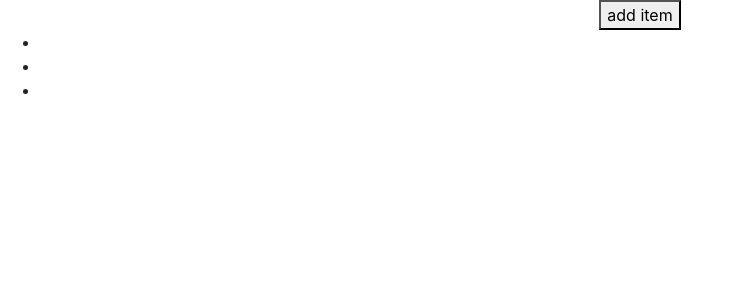
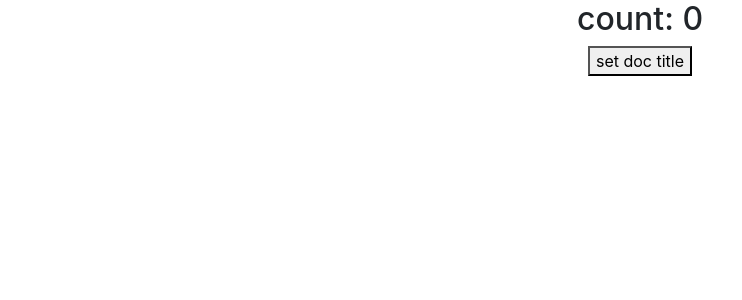
Before and after one commit to kiarieking/hello-world-react, a React (Create React App) app: page / in a window 1280 px wide. Shown: the top 300 px of the page, without its empty margins (0-742 px from the left). Built offline with nearby package versions, Linux system fonts and the light colour scheme.

Commit message:
useEffect hook

```diff
--- a/src/App.js
+++ b/src/App.js
@@ -2,11 +2,13 @@
 import './App.css';
 
 import CounterHook from './Hooks/CounterHook';
+import DocumentTitle from './Hooks/DocumentTitle';
 import HookArray from './Hooks/HookArray';
 import HookCounter from './Hooks/HookCounter';
 import HookPrevState from './Hooks/HookPrevState';
 import HooksStateObject from './Hooks/HooksStateObject';
 import HookStateBootstrap from './Hooks/HookStateBootstrap';
+import PrevStateHook from './Hooks/PrevStateHook';
 
 function App() {
   return (
@@ -16,7 +18,9 @@ function App() {
       {/* <HookPrevState/> */}
       {/* <HooksStateObject/> */}
       {/* <HookStateBootstrap/> */}
-      <HookArray/>
+      {/* <HookArray/> */}
+      {/* <PrevStateHook/> */}
+      <DocumentTitle/>
     </div>
   );
 }
--- /dev/null
+++ b/src/Hooks/DocumentTitle.js
@@ -0,0 +1,22 @@
+import React,{useState, useEffect} from 'react'
+
+function DocumentTitle() {
+    const [count, setcount]=useState(0)
+    // document.title = ``
+    const clickHandler = ()=>{
+        setcount(prevcount=>prevcount+1)
+        // document.title=`count : ${count+1}`
+    }
+
+    useEffect(()=>{
+        document.title = `count : ${count}`
+    })
+    return (
+        <div>
+            <h2>count: {count}</h2>
+            <button onClick={clickHandler}>set doc title</button>
+        </div>
+    )
+}
+
+export default DocumentTitle
--- a/src/Hooks/HookArray.js
+++ b/src/Hooks/HookArray.js
@@ -2,7 +2,7 @@ import React, {useState} from 'react'
 
 function HookArray() {
     const ino = [1,]
-    const [items, setItems]=useState([1,2,3])
+    const [items, setItems]=useState([])
 
     const addItem=()=>{
         setItems([...items,{
--- /dev/null
+++ b/src/Hooks/PrevStateHook.js
@@ -0,0 +1,31 @@
+import React, {useState} from 'react'
+
+function PrevStateHook() {
+    const detail = {
+        username:'',
+        password:''
+    }
+    const [info, setinfo]=useState(detail)
+
+    const changeHandler= (e)=>{
+        setinfo({...info,[e.target.name]:e.target.value} )
+    }
+
+    const submitHandler = (e)=>{
+        alert(info.password)
+    }
+
+    return (
+        <div>
+            <form onSubmit={submitHandler}>
+                <label>username </label>
+                <input type='text' name='username' value={info.username} onChange={changeHandler} />
+                <label>password</label>
+                <input type='text' name='password' value={info.password} onChange={changeHandler}/>
+                <button type='submit'>submit</button>
+            </form>
+        </div>
+    )
+}
+
+export default PrevStateHook
```
